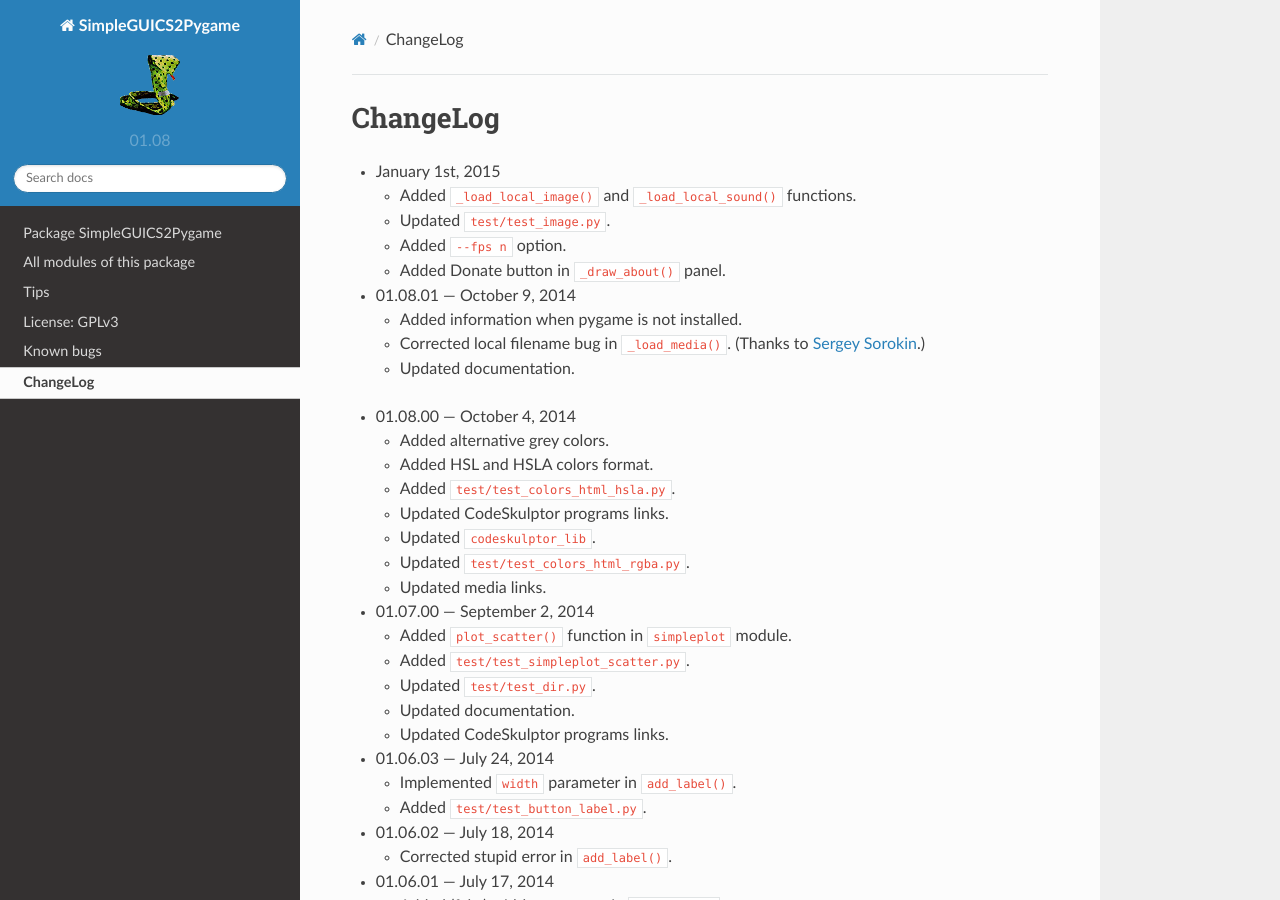
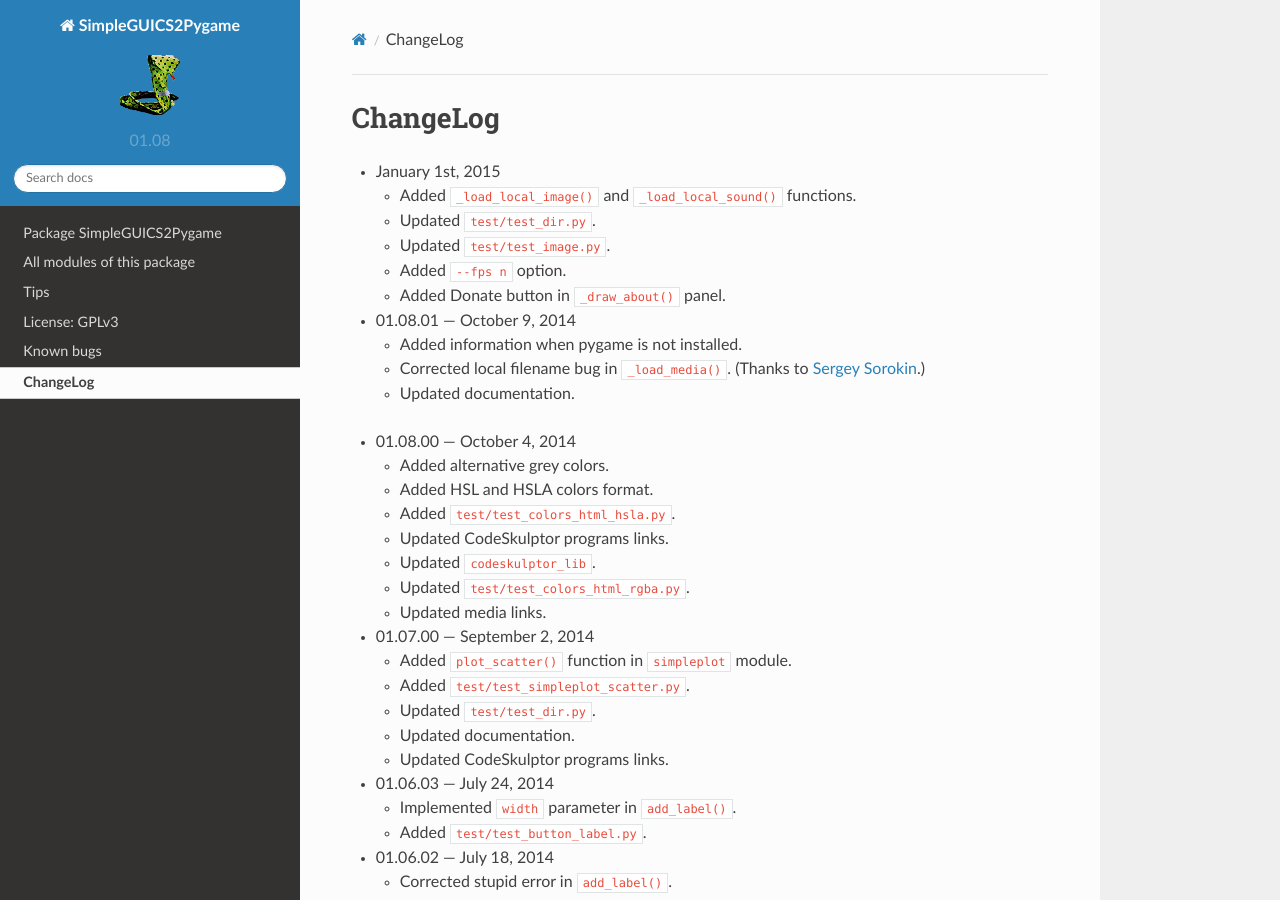
Before and after one commit to rhul-compsoc/SimpleGUICS2Pygame, a Sphinx documentation site: the page built from Sphinx/ChangeLog.rst, in a window 1280 px wide and 900 px high. Built offline with Sphinx 7.4.7 and the Read the Docs theme 2.0.0, drawn with Linux system fonts in a browser that asks for light colours.

Commit message:
Updated test/test_dir.py.

```diff
--- a/README.rst
+++ b/README.rst
@@ -114,6 +114,7 @@ Changes
 * January 1st, 2015
 
   - Added ``_load_local_image()`` and ``_load_local_sound()`` functions.
+  - Updated ``test/test_dir.py``.
   - Updated ``test/test_image.py``.
 
   - Added ``--fps n`` option.
--- a/Sphinx/ChangeLog.rst
+++ b/Sphinx/ChangeLog.rst
@@ -3,6 +3,7 @@ ChangeLog
 * January 1st, 2015
 
   - Added ``_load_local_image()`` and ``_load_local_sound()`` functions.
+  - Updated ``test/test_dir.py``.
   - Updated ``test/test_image.py``.
 
   - Added ``--fps n`` option.
--- a/Sphinx/_static/links/data/prog_links.txt
+++ b/Sphinx/_static/links/data/prog_links.txt
@@ -91,7 +91,7 @@ test_colors_html_hsla.py
 http://www.codeskulptor.org/#user38_j5XljCOHJpfq9OZ.py
 test_colors_html_rgba.py
 
-http://www.codeskulptor.org/#user37_UiXfCWf1wUEb6hG.py
+http://www.codeskulptor.org/#user39_nog46gvmDR_0.py
 test_dir.py
 
 http://www.codeskulptor.org/#user27_x2tpW77htMyEPUz.py
--- a/Sphinx/_static/links/prog_links.htm
+++ b/Sphinx/_static/links/prog_links.htm
@@ -111,7 +111,7 @@
         <a class="info" href="http://www.codeskulptor.org/#user38_j5XljCOHJpfq9OZ.py" target="_blank">test_colors_html_rgba.py</a>
       </li>
       <li class="prog">
-        <a class="info" href="http://www.codeskulptor.org/#user37_UiXfCWf1wUEb6hG.py" target="_blank">test_dir.py</a>
+        <a class="info" href="http://www.codeskulptor.org/#user39_nog46gvmDR_0.py" target="_blank">test_dir.py</a>
       </li>
       <li class="prog">
         <a class="info" href="http://www.codeskulptor.org/#user27_x2tpW77htMyEPUz.py" target="_blank">test_grid.py</a>
```
Also changed, not shown: 1 other file.
